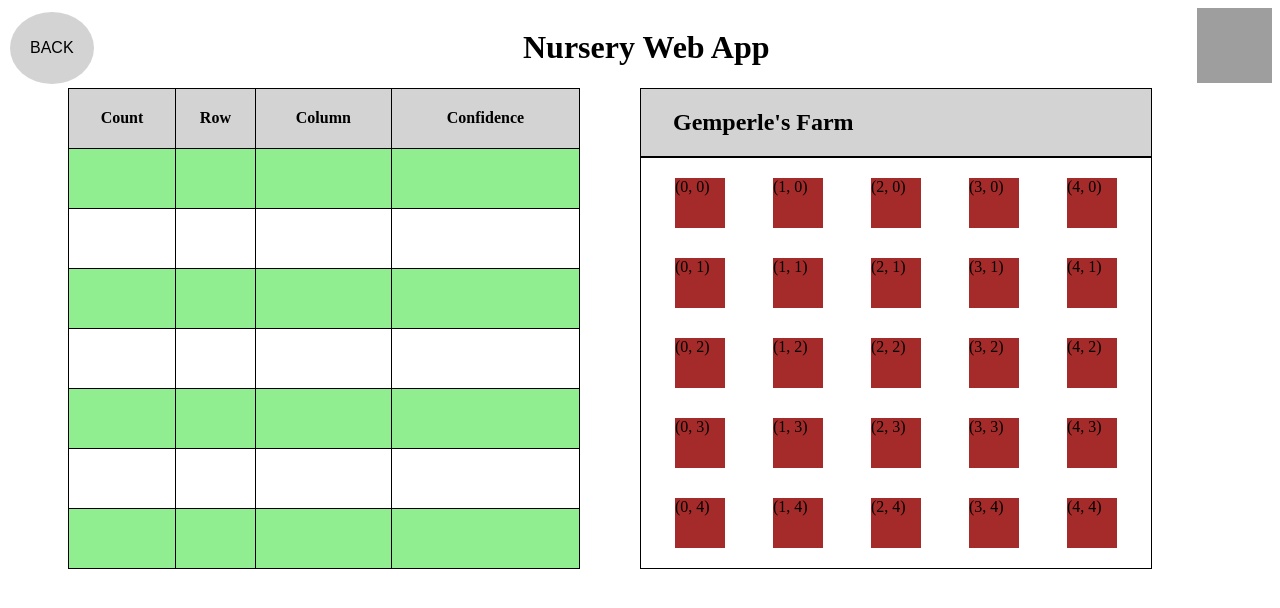
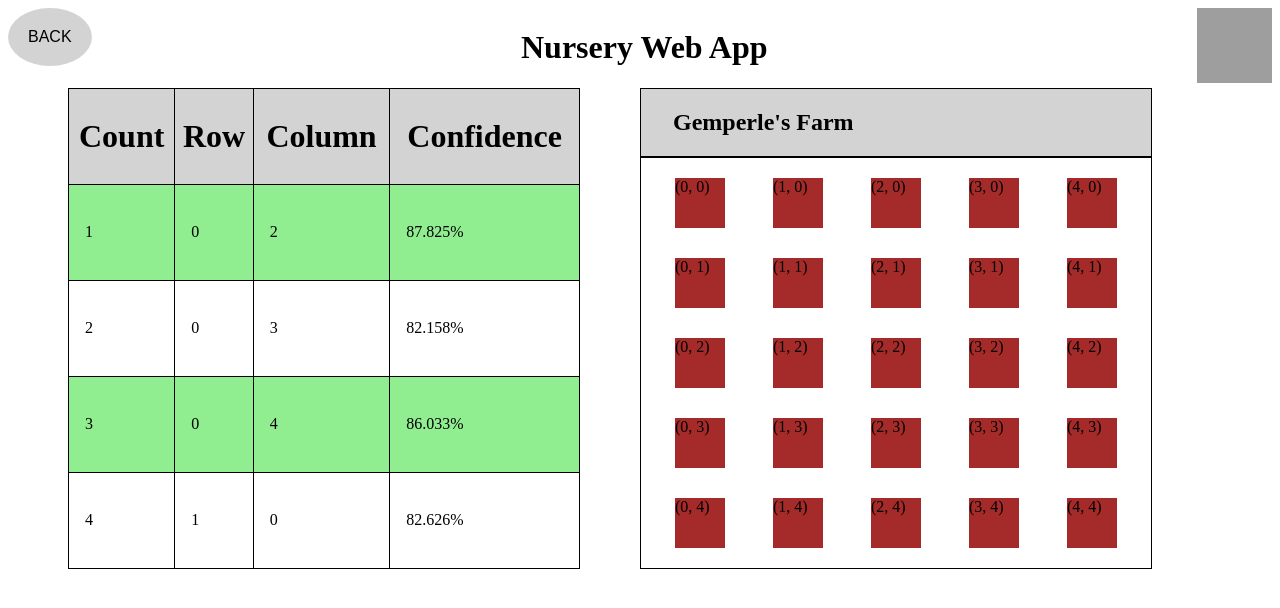
Before and after one commit to atapia209/Tree_Project_Group307, a Flask app: page /dashboard in a window 1280 px wide. Shown: the top 608 px of the page. Run offline with Flask 2, Linux system fonts and the light colour scheme; a user stored in the database is signed in; lists and menus that the app fills with data are empty; grey boxes are pictures that could not be loaded.

Commit message:
now dynamically creating table using sample json

```diff
--- a/static/css/style.css
+++ b/static/css/style.css
@@ -14,7 +14,6 @@
   text-decoration: none;
   display: inline-block;
   font-size: 16px;
-  margin: 4px 2px;
 }
 
 .tree-logo {
@@ -64,11 +63,14 @@
 .dashboard-table-header {
   border: 1px solid black;
   border-collapse: collapse;
+  font-size: 2em;
 }
 
 .dashboard-table-elem {
   border: 1px solid black;
   border-collapse: collapse;
+  font-size: 1em;
+  padding-left: 1em;
 }
 
 
--- a/static/js/map.js
+++ b/static/js/map.js
@@ -1,11 +1,62 @@
 // We'd fill cols/rows from the database
 let rows, cols, container;
 
-function setup(_rows = 5, _cols = 5) {
-  rows = _rows;
-  cols = _cols;
+function setup(jsonInput) {
+  rows = 5;
+  cols = 5;
+  jsonInput.sort(function(a, b) {
+    if(a.Geometry.BoundingBox.Top == b.Geometry.BoundingBox.Top) {
+      return a.Geometry.BoundingBox.Left - b.Geometry.BoundingBox.Left;
+    } else {
+      return a.Geometry.BoundingBox.Top - b.Geometry.BoundingBox.Top;
+    }
+  });
   container = document.getElementById("container");
   draw();
+  makeTable(jsonInput);
+}
+
+function makeTable(jsonInput) {
+  let table = document.querySelector(".dashboard-table");
+  let count = 1;
+  jsonInput.forEach(element => {
+    let tr = document.createElement("tr");
+    tr.classList.add("dashboard-table-row");
+
+    let countElement = document.createElement("td");
+    countElement.classList.add("dashboard-table-elem");
+    countElement.innerText = count;
+    count++;
+
+    let row = document.createElement("td");
+    row.classList.add("dashboard-table-elem");
+    row.innerText = Math.floor(count / cols); // TODO make this read the individual row lenghts instead of the total # of columns
+
+    let column = document.createElement("td");
+    column.classList.add("dashboard-table-elem");
+    column.innerText = count % cols;
+
+    let confidence = document.createElement("td");
+    confidence.classList.add("dashboard-table-elem");
+    confidence.innerText = element.Confidence.toFixed(3) + "%";
+
+
+    tr.appendChild(countElement);
+    tr.appendChild(row);
+    tr.appendChild(column);
+    tr.appendChild(confidence);
+
+    table.appendChild(tr);
+  });
+
+}
+
+function makeTree(i, j) {
+  let newTree = document.createElement("div");
+  newTree.classList.add("tree");
+  newTree.innerHTML = "(" + j + ", " + i + ")";
+
+  return newTree;
 }
 
 function draw() {
@@ -17,11 +68,7 @@
       let newCol = document.createElement("div");
       newCol.classList.add("tree-wrapper");
 
-      // fill the "tree" div with whatever information we want instead of just its position
-      // probably write a constructor to do that instead of having it inline
-      let newTree = document.createElement("div");
-      newTree.classList.add("tree");
-      newTree.innerHTML = "(" + j + ", " + i + ")";
+      let newTree = makeTree(i, j);
 
       newCol.appendChild(newTree);
       newRow.appendChild(newCol);
@@ -29,9 +76,8 @@
     container.appendChild(newRow);
   }
 }
-/*
-document.getElementById("update").onclick =
-*/
+
+
 function updateSize() {
   rows = document.getElementById("row-input").valueAsNumber;
   cols = document.getElementById("col-input").valueAsNumber;
@@ -39,6 +85,47 @@
 }
 
 window.onload = function() {
+  let testInput = [
+    {"Geometry": {
+        "BoundingBox": {
+          "Left": 0,
+          "Top": 0,
+          "Width": 10,
+          "Height": 8
+        }
+      }, "Confidence": 87.82499694824219
+    }, {
+      "Geometry": {
+        "BoundingBox": {
+          "Left": 10,
+          "Top": 15,
+          "Width": 5,
+          "Height": 9
+        }
+      }, "Confidence": 86.03299713134766
+    }, {
+      "Geometry": {
+        "BoundingBox": {
+          "Left": 20,
+          "Top": 3,
+          "Width": 4,
+          "Height": 16
+        }
+      }, "Confidence": 82.15799713134766
+    }, {
+      "Geometry": {
+        "BoundingBox": {
+          "Left": 2,
+          "Top": 20,
+          "Width": 10,
+          "Height": 10
+        }
+      }, "Confidence": 82.6259994506836
+    }];
+
+
+
   console.log("Loaded");
-  setup();
+  console.log(testInput);
+  setup(testInput);
 }
--- a/templates/dashboard.html
+++ b/templates/dashboard.html
@@ -8,7 +8,9 @@
 
 <body>
   <div class="header">
-    <button class="button button1">BACK</button>
+    <a href="../upload">
+      <button class="button button1">BACK</button>
+    </a>
     <h1 class="title">Nursery Web App</h1>
     <img class="tree-logo" src="https://iheartcraftythings.com/wp-content/uploads/2021/05/How-to-draw-tree-7.jpg" alt="tree">
 
@@ -22,48 +24,7 @@
         <th class="dashboard-table-header">Column</th>
         <th class="dashboard-table-header">Confidence</th>
       </tr>
-      <tr class="dashboard-table-row">
-        <td class="dashboard-table-elem"></td>
-        <td class="dashboard-table-elem"></td>
-        <td class="dashboard-table-elem"></td>
-        <td class="dashboard-table-elem"></td>
-      </tr>
-      <tr class="dashboard-table-row">
-        <td class="dashboard-table-elem"></td>
-        <td class="dashboard-table-elem"></td>
-        <td class="dashboard-table-elem"></td>
-        <td class="dashboard-table-elem"></td>
-      </tr>
-      <tr class="dashboard-table-row">
-        <td class="dashboard-table-elem"></td>
-        <td class="dashboard-table-elem"></td>
-        <td class="dashboard-table-elem"></td>
-        <td class="dashboard-table-elem"></td>
-      </tr>
-      <tr class="dashboard-table-row">
-        <td class="dashboard-table-elem"></td>
-        <td class="dashboard-table-elem"></td>
-        <td class="dashboard-table-elem"></td>
-        <td class="dashboard-table-elem"></td>
-      </tr>
-      <tr class="dashboard-table-row">
-        <td class="dashboard-table-elem"></td>
-        <td class="dashboard-table-elem"></td>
-        <td class="dashboard-table-elem"></td>
-        <td class="dashboard-table-elem"></td>
-      </tr>
-      <tr class="dashboard-table-row">
-        <td class="dashboard-table-elem"></td>
-        <td class="dashboard-table-elem"></td>
-        <td class="dashboard-table-elem"></td>
-        <td class="dashboard-table-elem"></td>
-      </tr>
-      <tr class="dashboard-table-row">
-        <td class="dashboard-table-elem"></td>
-        <td class="dashboard-table-elem"></td>
-        <td class="dashboard-table-elem"></td>
-        <td class="dashboard-table-elem"></td>
-      </tr>
+
     </table>
     <div class="map-wrapper">
       <div class="map-title-wrapper">
```
